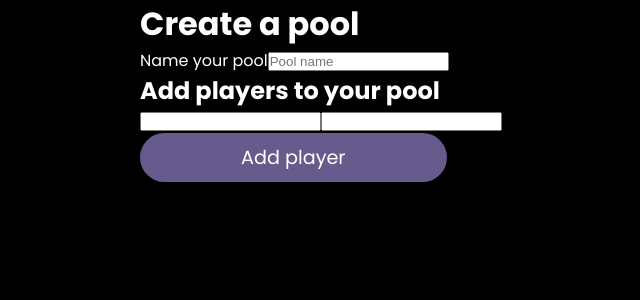
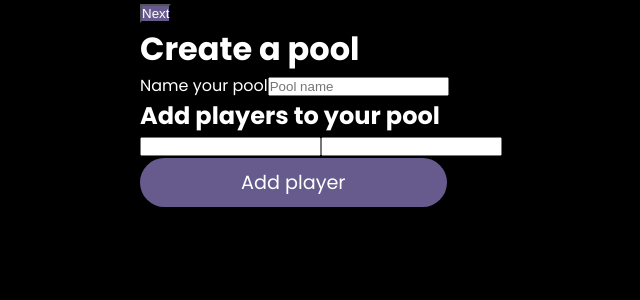
Before and after one commit to GreyNewfie/wizpool-app, a React (Vite) app: page /create-pool in a window 1280 px wide. Shown: the top 300 px of the page, without its empty margins (319-959 px from the left). Built offline with nearby package versions, Linux system fonts and the light colour scheme.

Commit message:
Add next btn to create pool page
Import and insert TopRightActionBtn for the next button

```diff
--- a/src/pages/create-pool-page.jsx
+++ b/src/pages/create-pool-page.jsx
@@ -1,9 +1,11 @@
 import AddPlayer from '../components/add-player-form';
 import PrimaryButton from '../components/primary-button';
+import TopRightActionBtn from '../components/top-right-action-btn';
 
 export default function CreatePool() {
   return (
     <div className="create-pool-container">
+      <TopRightActionBtn />
       <h1>Create a pool</h1>
       <label htmlFor="pool-name">Name your pool</label>
       <input
```
